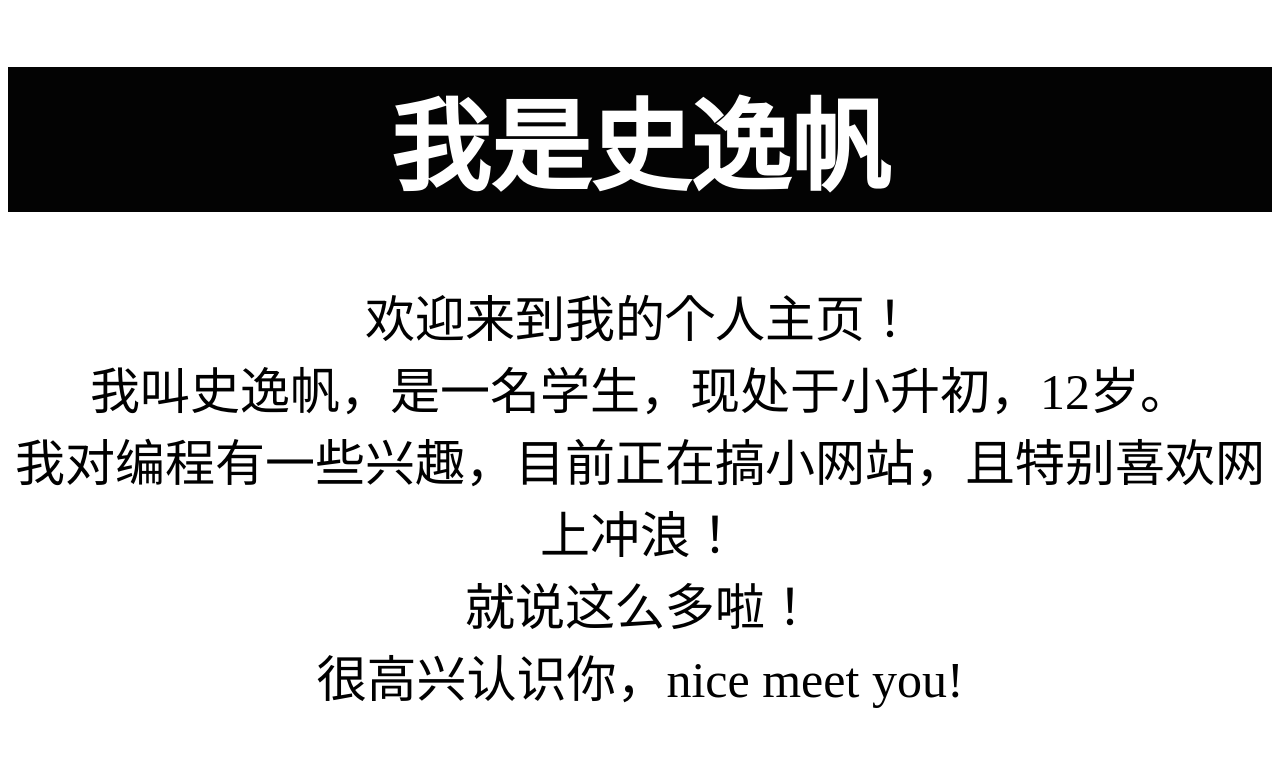
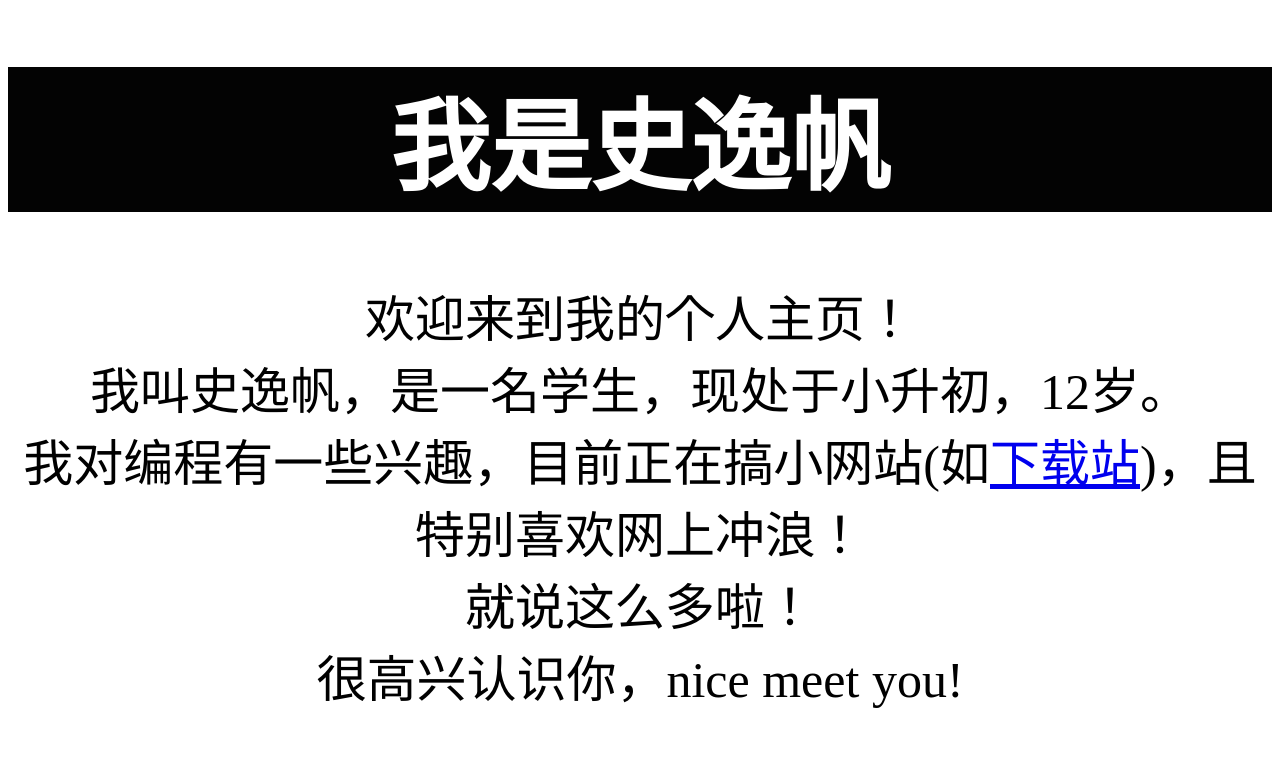
Before and after one commit to syf01byte/Website, a plain HTML site: page index.html in a window 1280 px wide. Shown: the top 758 px of the page. Drawn offline with Linux system fonts and the light colour scheme.

Commit message:
Update index.html

```diff
--- a/index.html
+++ b/index.html
@@ -15,7 +15,7 @@
     <div class ="main">
         <p>欢迎来到我的个人主页！<br>
         我叫史逸帆，是一名学生，现处于小升初，12岁。<br>
-        我对编程有一些兴趣，目前正在搞小网站，且特别喜欢网上冲浪！<br>
+        我对编程有一些兴趣，目前正在搞小网站(如<a href="https://syf01byte.github.io/baipiao/">下载站</a>)，且特别喜欢网上冲浪！<br>
         就说这么多啦！<br>
         很高兴认识你，nice meet you!
         </p>
```
